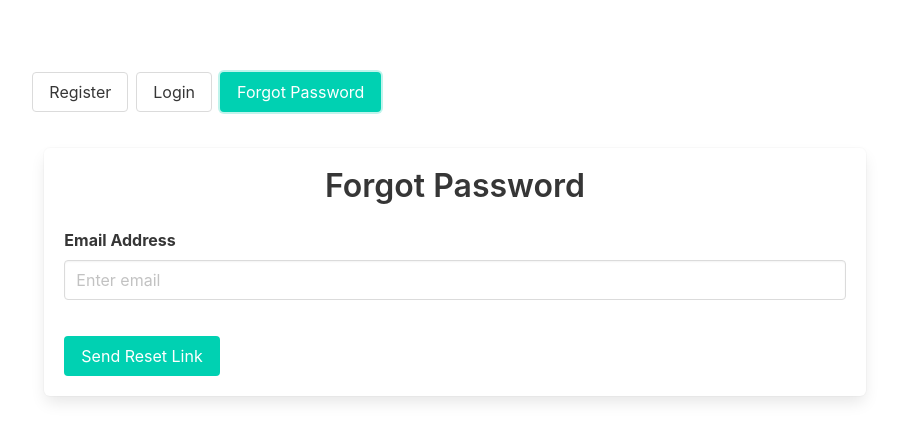
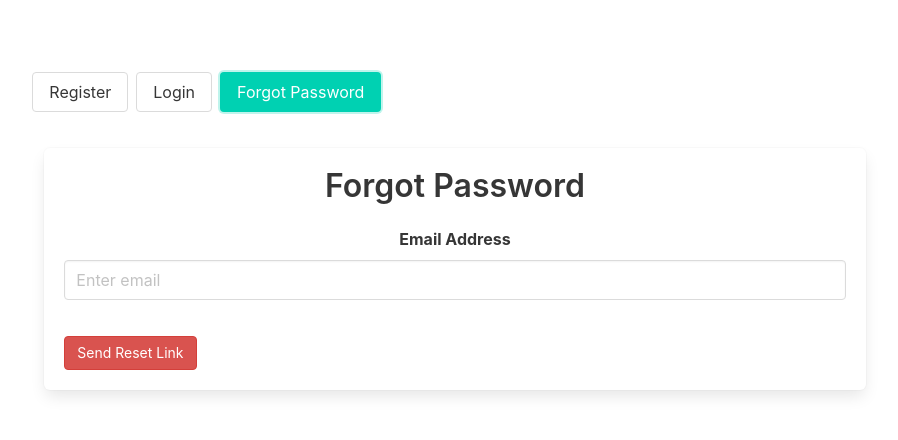
Before and after one commit to shepherdm1atwit/CGM-Stats, a React (Vite) app in the folder frontend/: page / in a window 1280 px wide. Both pictures are taken after a click on the button "Forgot Password". Shown: the top 440 px of the page, without its empty margins (185-1083 px from the left). Built offline with nearby package versions, Linux system fonts and the light colour scheme; no server answers.

Commit message:
imported the bootstrap CSS so that we can use variants and stuff. "forgot password" component has been adjusted so that the button is no longer basic bulma but react-bootstrap based instead. this is just the start

```diff
--- a/frontend/index.html
+++ b/frontend/index.html
@@ -7,6 +7,8 @@
   <meta name="theme-color" content="#000000" />
   <meta name="description" content="CGM Stats React application" />
   <link rel="manifest" href="./public/manifest.json" />
+  <!-- Latest compiled and minified CSS -->
+  <link rel="stylesheet" href="https://maxcdn.bootstrapcdn.com/bootstrap/3.3.7/css/bootstrap.min.css" integrity="sha384-BVYiiSIFeK1dGmJRAkycuHAHRg32OmUcww7on3RYdg4Va+PmSTsz/K68vbdEjh4u" crossorigin="anonymous">
   <title>CGM Stats</title>
 </head>
 
--- a/frontend/src/bootstrap components/ForgotPassword-BS.jsx
+++ b/frontend/src/bootstrap components/ForgotPassword-BS.jsx
@@ -1,7 +1,8 @@
 import React, { useState } from "react";
 import ErrorMessage from "../components/ErrorMessage";
+import Button from "react-bootstrap/Button";
 
-const ForgotPassword = () => {
+const ForgotPasswordBS = () => {
   const [email, setEmail] = useState("");
   const [errorMessage, setErrorMessage] = useState("");
   const [successMessage, setSuccessMessage] = useState("");
@@ -56,12 +57,14 @@ const ForgotPassword = () => {
           <div className="notification is-primary">{successMessage}</div>
         )}
         <br />
-        <button className="button is-primary" type="submit">
+
+        <Button variant="danger" type="submit">
           Send Reset Link
-        </button>
+        </Button>{' '}
+
       </form>
     </div>
   );
 };
 
-export default ForgotPassword;
+export default ForgotPasswordBS;
--- a/frontend/src/components/UserManage.jsx
+++ b/frontend/src/components/UserManage.jsx
@@ -1,7 +1,7 @@
 import React, {useState} from "react";
 import Register from "../components/Register";
 import Login from "../components/Login";
-import ForgotPassword from "../components/ForgotPassword";
+import ForgotPasswordBS from "../bootstrap components/ForgotPassword-BS";
 
 const UserManage = () => {
     const [showRegister, setShowRegister] = useState(false);
@@ -47,7 +47,7 @@ const UserManage = () => {
           </div>
           {showRegister && <Register />}
           {showLogin && <Login />}
-          {showForgotPassword && <ForgotPassword />}
+          {showForgotPassword && <ForgotPasswordBS />}
         </>
   );
 };
```
